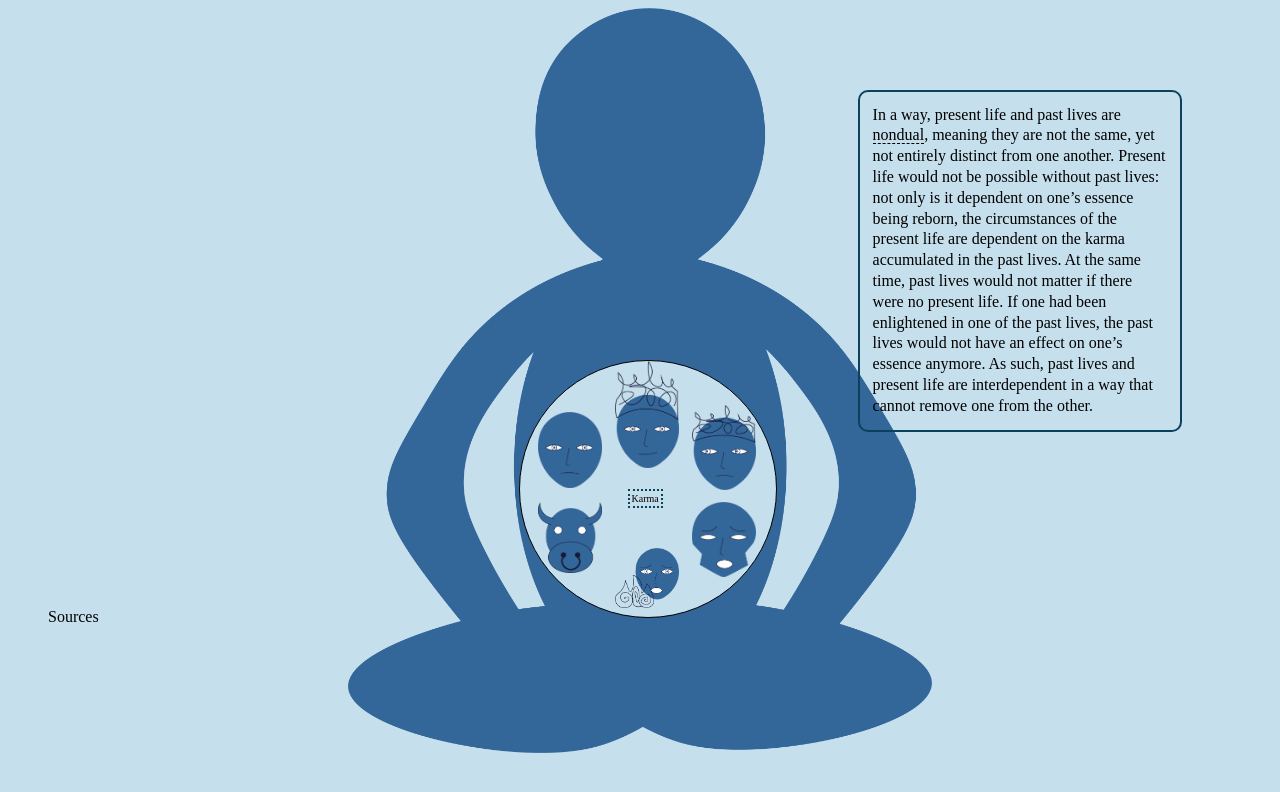
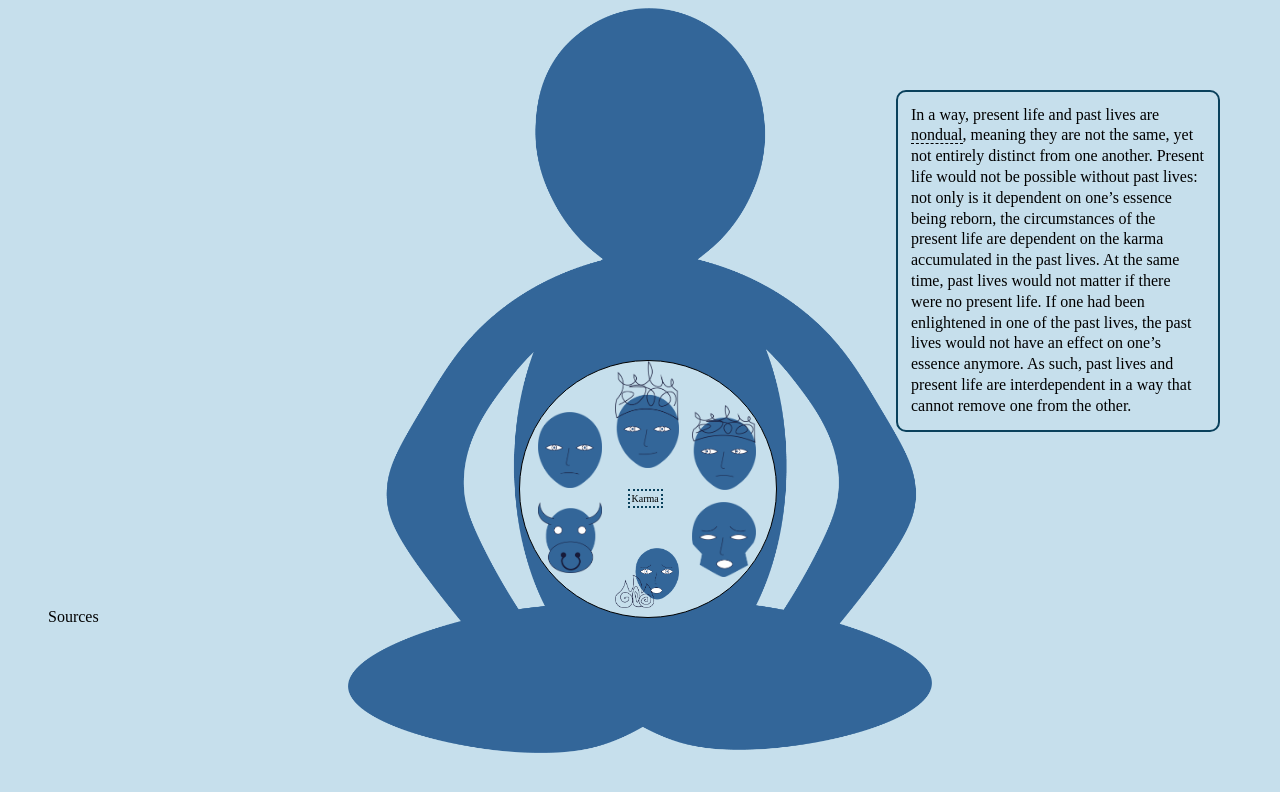
Before and after one commit to MayMoiseeva/nonduality, a plain HTML site: page index.html in a window 1280 px wide. Drawn offline with nearby package versions, Linux system fonts and the light colour scheme.

Commit message:
width fix

```diff
--- a/style.css
+++ b/style.css
@@ -72,7 +72,7 @@ body{
 }
 
 .nonduality{
-	left:67vw;
+	left:70vw;
 	top:7vw;
 	display: block;
 }
```
